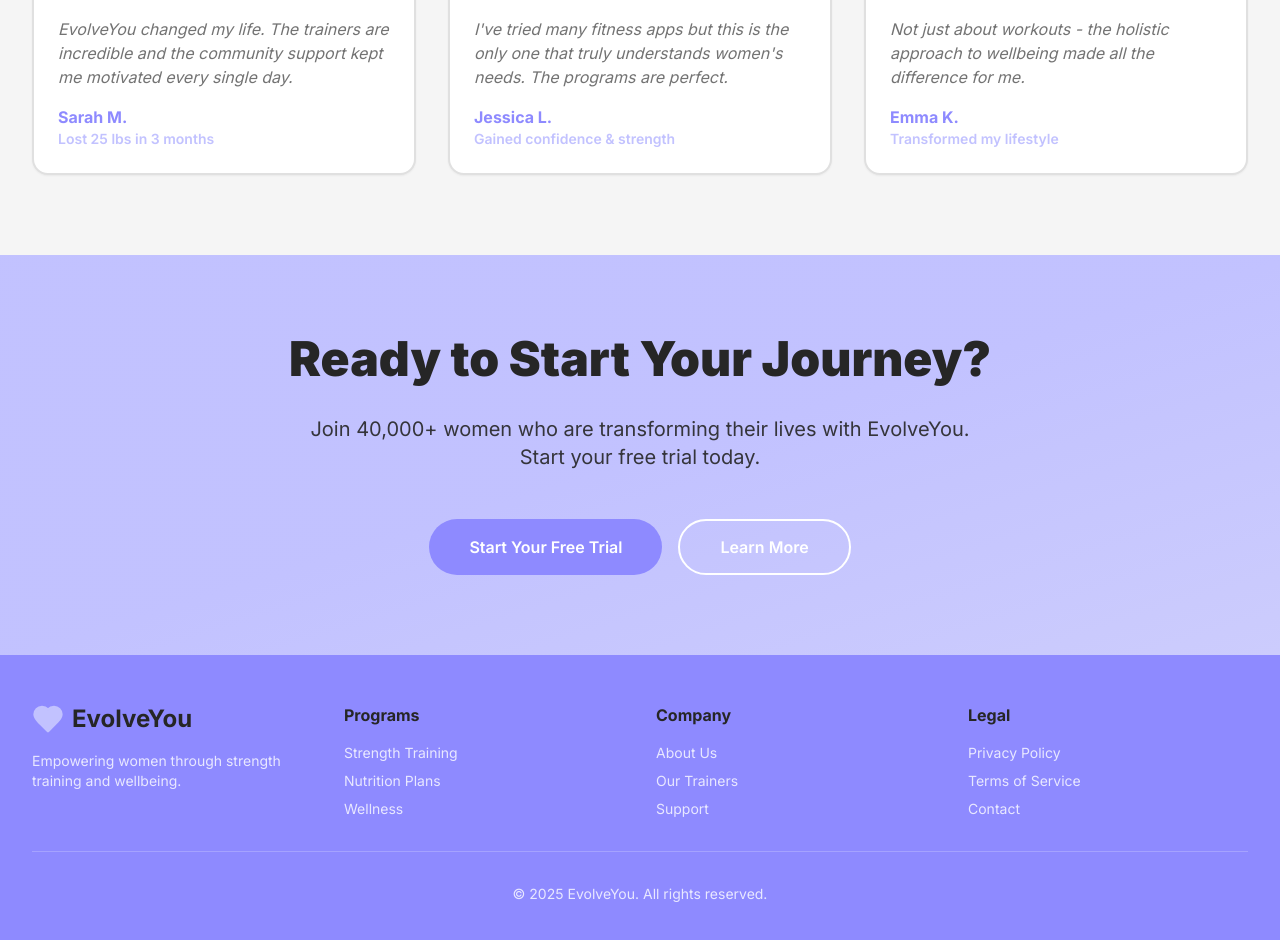
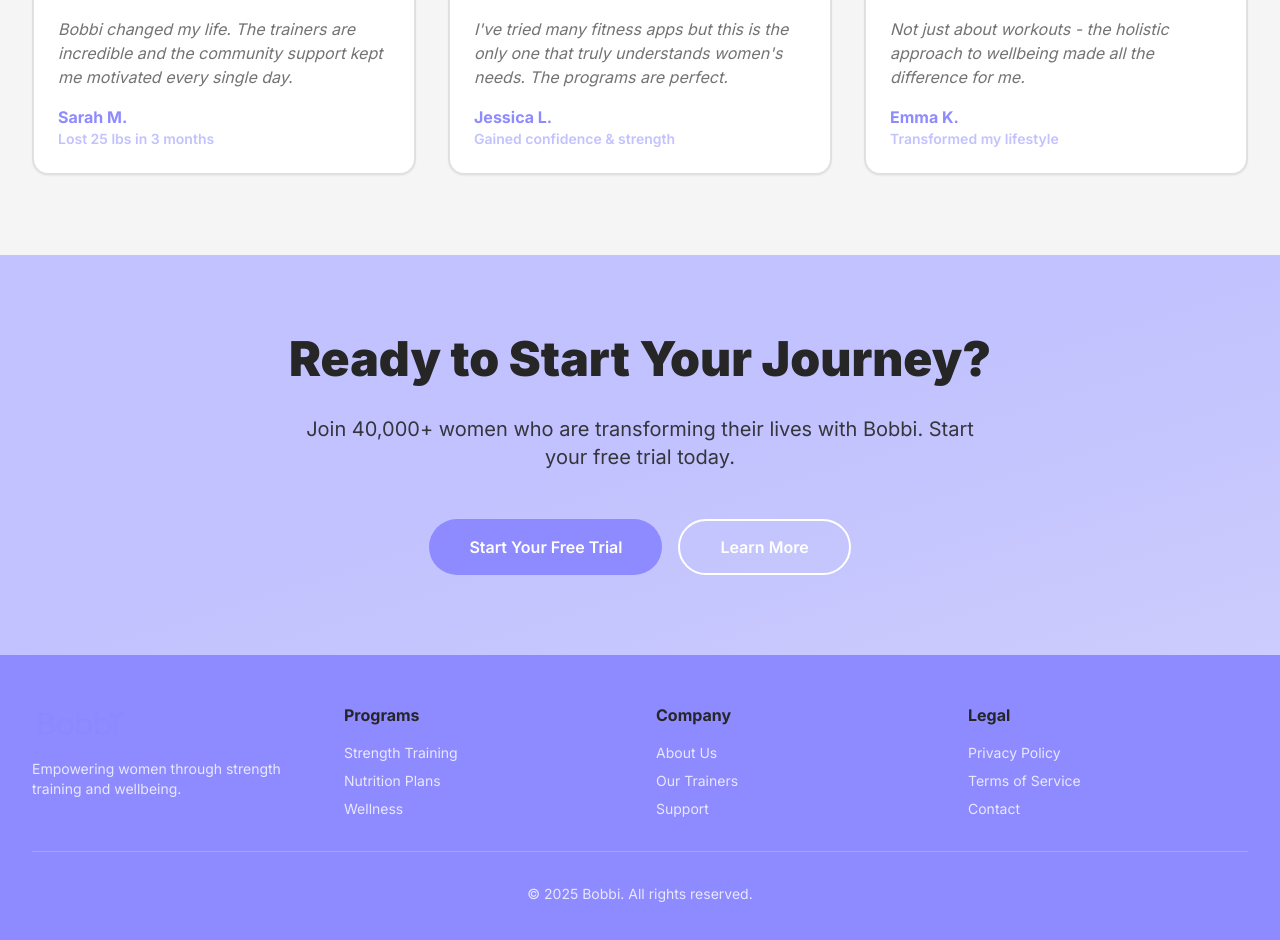
Before and after one commit to DhruvishaBobbi/my-evolve-clone, a React (Vite) app: page / in a window 1280 px wide. Shown: the part 1856-2796 px from the top of the page. Built offline with nearby package versions, Linux system fonts and the light colour scheme; the HTML template or start-up script is replaced by a standard one.

Commit message:
Update brand name and logo

```diff
--- a/index.html
+++ b/index.html
@@ -3,20 +3,20 @@
   <head>
     <meta charset="UTF-8" />
     <meta name="viewport" content="width=device-width, initial-scale=1.0" />
-    <title>EvolveYou - Fitness & Wellbeing App for Women</title>
-    <meta name="description" content="Transform your fitness journey with EvolveYou - the strength training and wellbeing app designed by women, for women. Start your free trial today." />
-    <meta name="author" content="EvolveYou" />
+    <title>Bobbi - Fitness & Wellbeing App for Women</title>
+    <meta name="description" content="Transform your fitness journey with Bobbi - the strength training and wellbeing app designed by women, for women. Start your free trial today." />
+    <meta name="author" content="Bobbi" />
     <link rel="preconnect" href="https://fonts.googleapis.com">
     <link rel="preconnect" href="https://fonts.gstatic.com" crossorigin>
     <link href="https://fonts.googleapis.com/css2?family=Inter:wght@400;500;600;700;800;900&display=swap" rel="stylesheet">
 
-    <meta property="og:title" content="EvolveYou - Fitness & Wellbeing App for Women" />
+    <meta property="og:title" content="Bobbi - Fitness & Wellbeing App for Women" />
     <meta property="og:description" content="Transform your fitness journey with strength training and wellbeing programs designed by women, for women." />
     <meta property="og:type" content="website" />
     <meta property="og:image" content="https://lovable.dev/opengraph-image-p98pqg.png" />
 
     <meta name="twitter:card" content="summary_large_image" />
-    <meta name="twitter:site" content="@evolveyou" />
+    <meta name="twitter:site" content="@bobbi" />
     <meta name="twitter:image" content="https://lovable.dev/opengraph-image-p98pqg.png" />
   </head>
 
--- a/src/components/CTASection.tsx
+++ b/src/components/CTASection.tsx
@@ -8,7 +8,7 @@ const CTASection = () => {
           Ready to Start Your Journey?
         </h2>
         <p className="text-lg md:text-xl opacity-90 max-w-2xl mx-auto">
-          Join 40,000+ women who are transforming their lives with EvolveYou. Start your free trial today.
+          Join 40,000+ women who are transforming their lives with Bobbi. Start your free trial today.
         </p>
         <div className="flex flex-col sm:flex-row gap-4 justify-center pt-4">
           <Button size="lg" variant="secondary" className="text-base">
--- a/src/components/Footer.tsx
+++ b/src/components/Footer.tsx
@@ -1,4 +1,4 @@
-import { Heart } from "lucide-react";
+import bobbiLogo from "@/assets/bobbi-logo.png";
 
 const Footer = () => {
   return (
@@ -7,9 +7,8 @@ const Footer = () => {
         <div className="grid md:grid-cols-4 gap-8 mb-8">
           {/* Brand */}
           <div className="space-y-4">
-            <div className="flex items-center gap-2">
-              <Heart className="w-8 h-8 text-primary fill-primary" />
-              <span className="text-2xl font-bold text-primary-foreground">EvolveYou</span>
+            <div className="flex items-center gap-3">
+              <img src={bobbiLogo} alt="Bobbi" className="h-10 w-auto" />
             </div>
             <p className="text-secondary-foreground/80 text-sm">
               Empowering women through strength training and wellbeing.
@@ -82,7 +81,7 @@ const Footer = () => {
         </div>
 
         <div className="border-t border-secondary-foreground/20 pt-8 text-center text-sm text-secondary-foreground/80">
-          <p>© 2025 EvolveYou. All rights reserved.</p>
+          <p>© 2025 Bobbi. All rights reserved.</p>
         </div>
       </div>
     </footer>
--- a/src/components/Navigation.tsx
+++ b/src/components/Navigation.tsx
@@ -1,6 +1,7 @@
 import { Button } from "@/components/ui/button";
-import { Heart, Menu, X } from "lucide-react";
+import { Menu, X } from "lucide-react";
 import { useState } from "react";
+import bobbiLogo from "@/assets/bobbi-logo.png";
 
 const Navigation = () => {
   const [isMenuOpen, setIsMenuOpen] = useState(false);
@@ -17,9 +18,8 @@ const Navigation = () => {
         <div className="max-w-7xl mx-auto px-4 sm:px-6 lg:px-8">
           <div className="flex justify-between items-center h-16">
             {/* Logo */}
-            <div className="flex items-center gap-2">
-              <Heart className="w-8 h-8 text-primary fill-primary" />
-              <span className="text-2xl font-bold text-secondary">EvolveYou</span>
+            <div className="flex items-center gap-3">
+              <img src={bobbiLogo} alt="Bobbi" className="h-10 w-auto" />
             </div>
 
             {/* Desktop Navigation */}
--- a/src/components/TransformationsSection.tsx
+++ b/src/components/TransformationsSection.tsx
@@ -5,7 +5,7 @@ const testimonials = [
   {
     name: "Sarah M.",
     result: "Lost 25 lbs in 3 months",
-    quote: "EvolveYou changed my life. The trainers are incredible and the community support kept me motivated every single day.",
+    quote: "Bobbi changed my life. The trainers are incredible and the community support kept me motivated every single day.",
   },
   {
     name: "Jessica L.",
@@ -31,7 +31,7 @@ const TransformationsSection = () => {
             Amazing Transformations
           </h2>
           <p className="text-muted-foreground text-lg max-w-2xl mx-auto">
-            See what our community has achieved with EvolveYou
+            See what our community has achieved with Bobbi
           </p>
         </div>
 
```
Also changed, not shown: src/assets/bobbi-logo.png (added).
